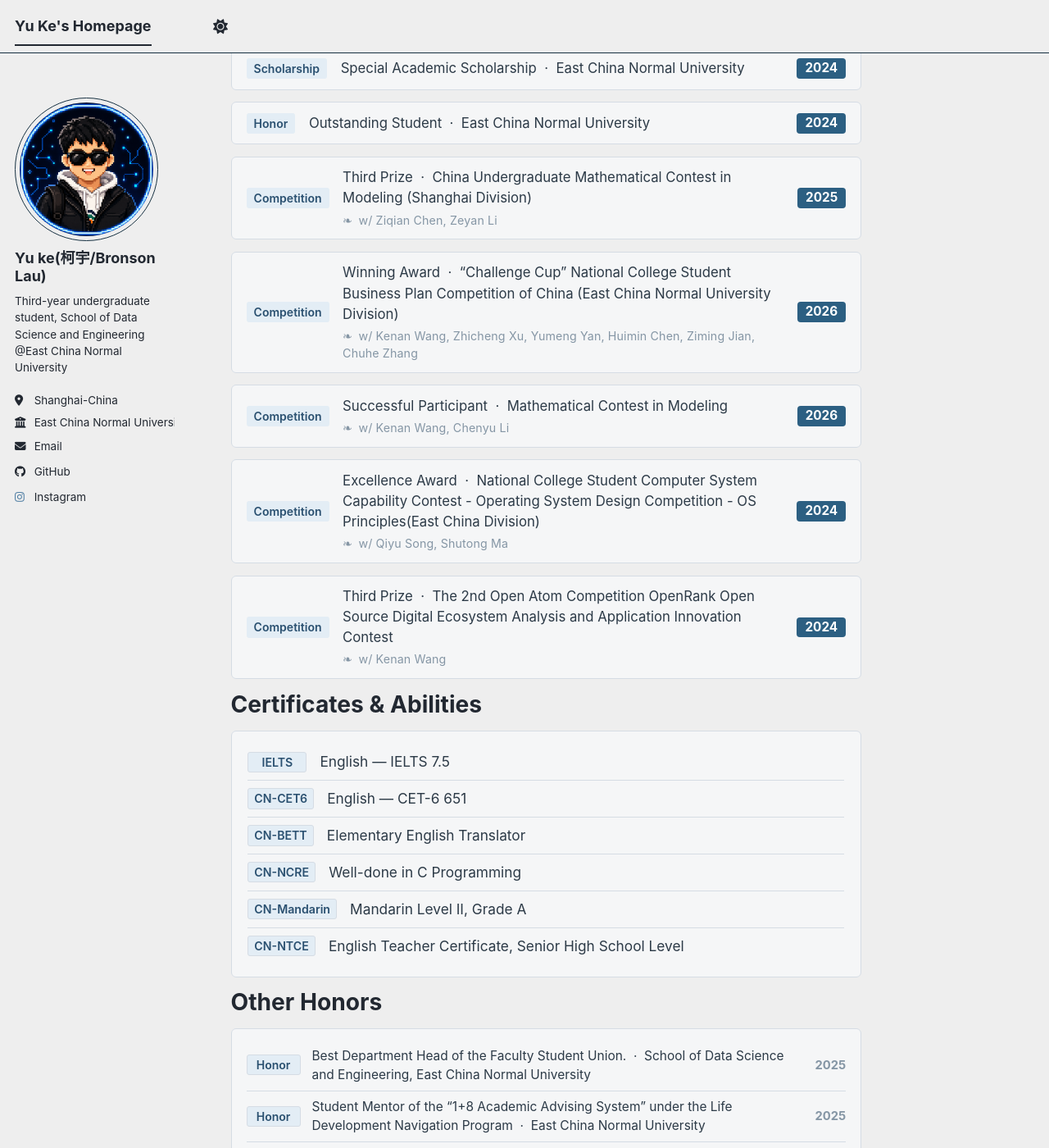
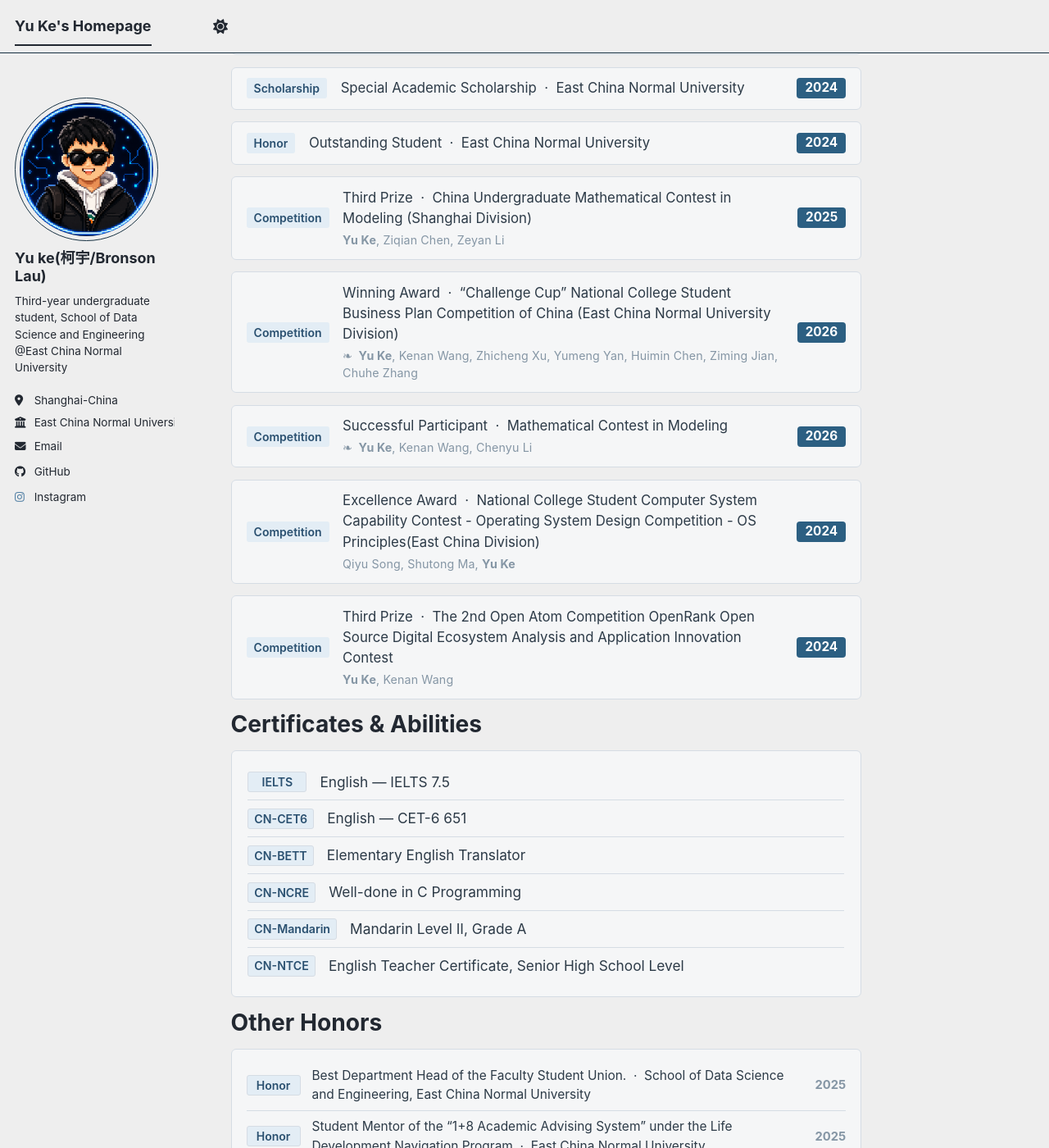
Before and after one commit to BronsonLau/BronsonLau.github.io, a Jekyll site: the page built from _pages/about.md, in a window 1280 px wide and 1400 px high, scrolled down 2362 px. Shown: the whole window at 82% size. Built offline with Jekyll 4.4.1, drawn with Linux system fonts in a browser that asks for light colours; a script bundle is joined from its source files by our own code; library files that are not in the unit come from our copies; some of the changed text lies outside the part shown.

Commit message:
projects

```diff
--- a/_pages/about.md
+++ b/_pages/about.md
@@ -291,6 +291,7 @@
     <div style="margin:0.35em 0 0.5em; color:var(--hp-muted-text); font-size:0.93em;">
       We developed a comprehensive platform for college students to aggregate their Powerpoint files and academic reading materials to explore complex topics with ease.
     <span style="display:block; margin-top:3px; font-size:0.85em; color:var(--hp-dim-text); letter-spacing:0.01em;"><strong>Yu Ke</strong>, Zhicheng Xu, Kenan Wang, Yumeng Yan, Chuhe Zhang</span>
+    <span style="display:block; margin-top:3px; font-size:0.85em; color:var(--hp-dim-text); letter-spacing:0.01em;">Country-level Innovation Training Project</span>
     <span style="display:block; margin-top:3px; font-size:0.85em; color:var(--hp-dim-text); letter-spacing:0.01em;">China Software Copyright: FusionVis: A One-Stop Platform for Learning Document Processing [Short Name: FusionVis] V1.0</span>
     </div>
     <div>
@@ -340,7 +341,7 @@
     <div style="margin:0.35em 0 0.5em; color:var(--hp-muted-text); font-size:0.93em;">
       We developed a multimodal system for analyzing and interacting with psychological intelligence, which can gather information of different modals and utilize them well,  based on large models.
       <span style="display:block; margin-top:3px; font-size:0.85em; color:var(--hp-dim-text); letter-spacing:0.01em;">University-level Innovation Training Project</span>
-      <span style="display:block; margin-top:3px; font-size:0.85em; color:var(--hp-dim-text); letter-spacing:0.01em;">Ziqian Chen, Jiahong Lv, Jialiang Li,<strong>Yu Ke</strong>, Kenan Wang &nbsp;|&nbsp; Advisors: Jilin Hu, Yao Liu</span>
+      <span style="display:block; margin-top:3px; font-size:0.85em; color:var(--hp-dim-text); letter-spacing:0.01em;">Ziqian Chen, Jiahong Lv, Jialiang Li, <strong>Yu Ke</strong>, Kenan Wang &nbsp;|&nbsp; Advisors: Jilin Hu, Yao Liu</span>
     </div>
     <div>
       <span class="hp-tag">Large Models</span>
@@ -503,7 +504,7 @@
   <span class="hp-tag" style="white-space:nowrap; font-size:0.78em; padding:2px 9px; font-weight:600;">Competition</span>
   <div style="flex:1; color:var(--hp-body-text); font-size:0.93em;">
     Third Prize &nbsp;·&nbsp; China Undergraduate Mathematical Contest in Modeling (Shanghai Division)
-    <span style="display:block; margin-top:3px; font-size:0.85em; color:var(--hp-dim-text); letter-spacing:0.01em;">&#x2767;&ensp;w/ Ziqian Chen, Zeyan Li</span>
+    <span style="display:block; margin-top:3px; font-size:0.85em; color:var(--hp-dim-text); letter-spacing:0.01em;"><strong>Yu Ke</strong>, Ziqian Chen, Zeyan Li</span>
   </div>
   <span class="hp-year-badge">2025</span>
 </div>
@@ -512,7 +513,7 @@
   <span class="hp-tag" style="white-space:nowrap; font-size:0.78em; padding:2px 9px; font-weight:600;">Competition</span>
   <div style="flex:1; color:var(--hp-body-text); font-size:0.93em;">
     Winning Award &nbsp;·&nbsp; “Challenge Cup” National College Student Business Plan Competition of China (East China Normal University Division)
-    <span style="display:block; margin-top:3px; font-size:0.85em; color:var(--hp-dim-text); letter-spacing:0.01em;">&#x2767;&ensp;w/ Kenan Wang, Zhicheng Xu, Yumeng Yan, Huimin Chen, Ziming Jian, Chuhe Zhang</span>
+    <span style="display:block; margin-top:3px; font-size:0.85em; color:var(--hp-dim-text); letter-spacing:0.01em;">&#x2767;&ensp;<strong>Yu Ke</strong>, Kenan Wang, Zhicheng Xu, Yumeng Yan, Huimin Chen, Ziming Jian, Chuhe Zhang</span>
   </div>
   <span class="hp-year-badge">2026</span>
 </div>
@@ -521,7 +522,7 @@
   <span class="hp-tag" style="white-space:nowrap; font-size:0.78em; padding:2px 9px; font-weight:600;">Competition</span>
   <div style="flex:1; color:var(--hp-body-text); font-size:0.93em;">
     Successful Participant &nbsp;·&nbsp; Mathematical Contest in Modeling
-    <span style="display:block; margin-top:3px; font-size:0.85em; color:var(--hp-dim-text); letter-spacing:0.01em;">&#x2767;&ensp;w/ Kenan Wang, Chenyu Li</span>
+    <span style="display:block; margin-top:3px; font-size:0.85em; color:var(--hp-dim-text); letter-spacing:0.01em;">&#x2767;&ensp;<strong>Yu Ke</strong>, Kenan Wang, Chenyu Li</span>
   </div>
   <span class="hp-year-badge">2026</span>
 </div>
@@ -530,7 +531,7 @@
   <span class="hp-tag" style="white-space:nowrap; font-size:0.78em; padding:2px 9px; font-weight:600;">Competition</span>
   <div style="flex:1; color:var(--hp-body-text); font-size:0.93em;">
     Excellence Award &nbsp;·&nbsp; National College Student Computer System Capability Contest - Operating System Design Competition - OS Principles(East China Division)
-    <span style="display:block; margin-top:3px; font-size:0.85em; color:var(--hp-dim-text); letter-spacing:0.01em;">&#x2767;&ensp;w/ Qiyu Song, Shutong Ma</span>
+    <span style="display:block; margin-top:3px; font-size:0.85em; color:var(--hp-dim-text); letter-spacing:0.01em;">Qiyu Song, Shutong Ma, <strong>Yu Ke</strong></span>
   </div>
   <span class="hp-year-badge">2024</span>
 </div>
@@ -539,7 +540,7 @@
   <span class="hp-tag" style="white-space:nowrap; font-size:0.78em; padding:2px 9px; font-weight:600;">Competition</span>
   <div style="flex:1; color:var(--hp-body-text); font-size:0.93em;">
     Third Prize &nbsp;·&nbsp; The 2nd Open Atom Competition OpenRank Open Source Digital Ecosystem Analysis and Application Innovation Contest
-    <span style="display:block; margin-top:3px; font-size:0.85em; color:var(--hp-dim-text); letter-spacing:0.01em;">&#x2767;&ensp;w/ Kenan Wang</span>
+    <span style="display:block; margin-top:3px; font-size:0.85em; color:var(--hp-dim-text); letter-spacing:0.01em;"><strong>Yu Ke</strong>, Kenan Wang</span>
   </div>
   <span class="hp-year-badge">2024</span>
 </div>
@@ -651,7 +652,7 @@
 <div class="hp-card" style="display:flex; align-items:center; gap:0.7em; padding:0.7em 1em;">
   <span class="hp-tag" style="white-space:nowrap; font-size:0.78em; padding:2px 9px; font-weight:600;">Competition</span>
   <div style="flex:1; color:var(--hp-body-text); font-size:0.93em;">First Prize(Ranking 2) &nbsp;·&nbsp; 2024 Outstanding General Education Course Assignment Selection in East China Normal University
-  <span style="display:block; margin-top:3px; font-size:0.85em; color:var(--hp-dim-text); letter-spacing:0.01em;">&#x2767;&ensp;advised by/ Linyang Yu</span>
+  <span style="display:block; margin-top:3px; font-size:0.85em; color:var(--hp-dim-text); letter-spacing:0.01em;">&#x2767;&ensp;Advisor: Linyang Yu</span>
   </div>
   <span class="hp-year-badge">2025</span>
 </div>
@@ -660,7 +661,7 @@
 <div class="hp-card" style="display:flex; align-items:center; gap:0.7em; padding:0.7em 1em;">
   <span class="hp-tag" style="white-space:nowrap; font-size:0.78em; padding:2px 9px; font-weight:600;">Competition</span>
   <div style="flex:1; color:var(--hp-body-text); font-size:0.93em;">Excellent Prize &nbsp;·&nbsp; The 5th National College English Vocabulary Competition of the “The world of English” Cup
-  <span style="display:block; margin-top:3px; font-size:0.85em; color:var(--hp-dim-text); letter-spacing:0.01em;">&#x2767;&ensp;advised by/ Wei Wei</span>
+  <span style="display:block; margin-top:3px; font-size:0.85em; color:var(--hp-dim-text); letter-spacing:0.01em;">&#x2767;&ensp;Advisor: Wei Wei</span>
   </div>
   <span class="hp-year-badge">2025</span>
 </div>
@@ -669,7 +670,7 @@
   <span class="hp-tag" style="white-space:nowrap; font-size:0.78em; padding:2px 9px; font-weight:600;">Competition</span>
   <div style="flex:1; color:var(--hp-body-text); font-size:0.93em;">
     Champion &nbsp;·&nbsp; School of Data Science and Engineering @ECNU Badminton competition, Mixed Doubles
-    <span style="display:block; margin-top:3px; font-size:0.85em; color:var(--hp-dim-text); letter-spacing:0.01em;">&#x2767;&ensp;w/ Chenyu Li</span>
+    <span style="display:block; margin-top:3px; font-size:0.85em; color:var(--hp-dim-text); letter-spacing:0.01em;">&#x2767;&ensp;<strong>Yu Ke#</strong>, Chenyu Li#</span>
   </div>
   <span class="hp-year-badge">2026</span>
 </div>
```
